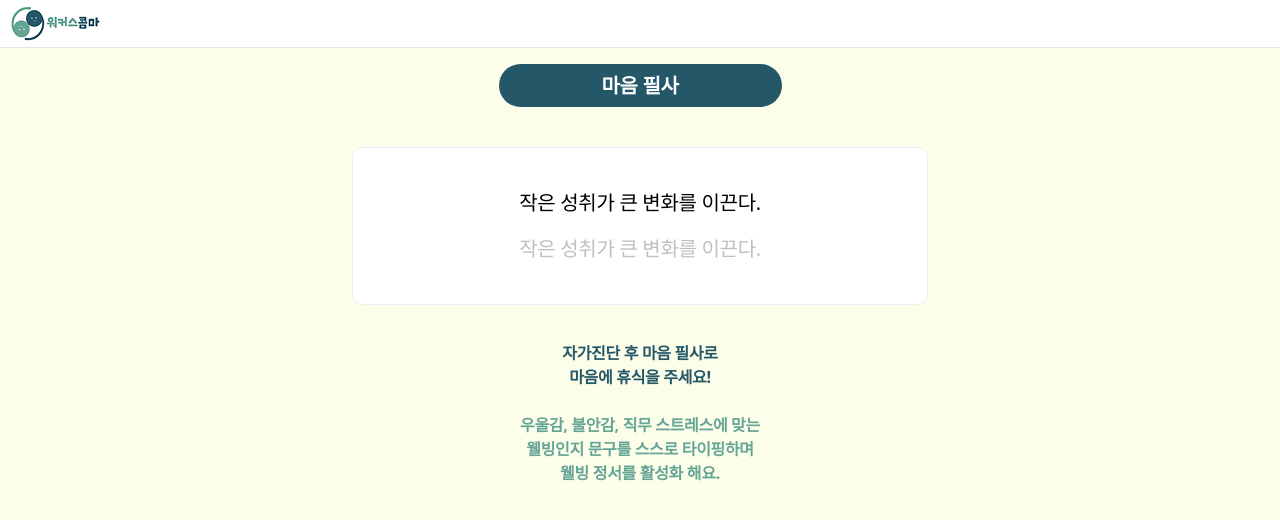
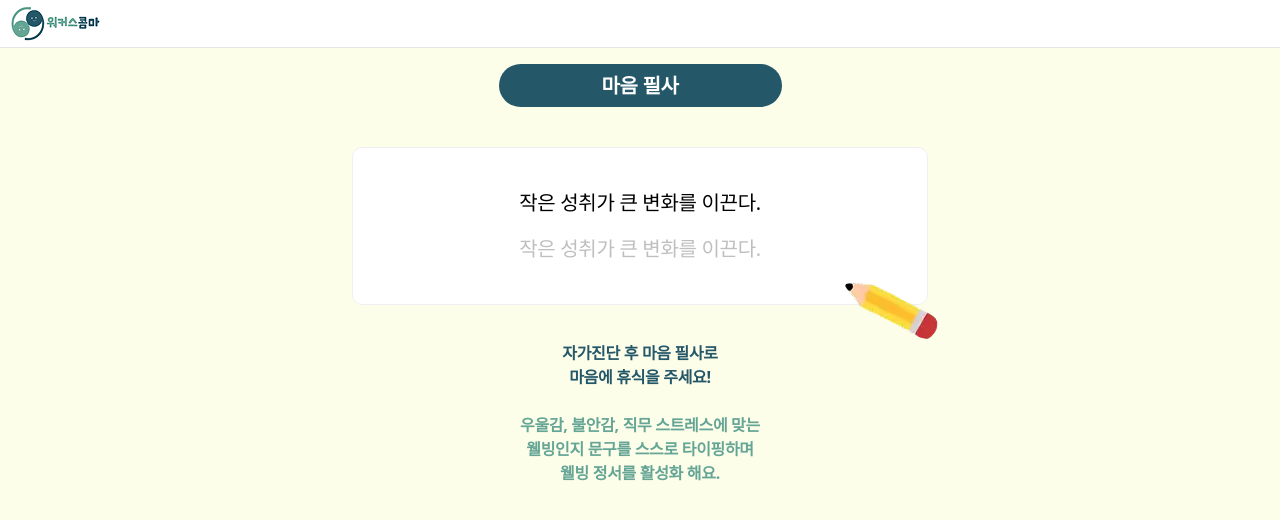
Before and after one commit to WorkersComma/workerscomma.github.io, a React (Vite) app: page /write in a window 1280 px wide. Shown: the top 520 px of the page. Built offline with nearby package versions, Linux system fonts and the light colour scheme; a web font is replaced by a local one.

Commit message:
ui: 마음 필사 레이아웃 수정 및 연필 이미지 추가

```diff
--- a/src/features/write/WritePage.tsx
+++ b/src/features/write/WritePage.tsx
@@ -2,6 +2,8 @@ import { useState, type FC } from "react";
 import { Heading1 } from "../../shared/components/Heading1";
 import mainLogo from "./assets/main-logo.webp";
 import mainLogo2x from "./assets/main-logo@2x.webp";
+import pencil from "./assets/pencil.webp";
+import pencil2x from "./assets/pencil@2x.webp";
 
 const SENTENCE = "작은 성취가 큰 변화를 이끈다.";
 
@@ -15,11 +17,11 @@ export const WritePage: FC = () => {
 
   if (isCorrect) {
     return (
-      <div className="p-4 flex flex-col items-center">
+      <div className="p-4 flex flex-col items-center min-h-[inherit]">
         <Heading1>마음 필사</Heading1>
 
-        <div className="max-w-xl mt-9 flex flex-col items-center gap-8">
-          <p className="font-medium text-[#65A595] text-[1.25rem] text-center">
+        <div className="max-w-xl flex flex-col justify-center items-center gap-8 flex-1">
+          <p className="max-w-xs font-medium text-[#65A595] text-[1.25rem] text-center">
             {SENTENCE}
           </p>
 
@@ -46,7 +48,7 @@ export const WritePage: FC = () => {
     <div className="p-4 flex flex-col items-center">
       <Heading1>마음 필사</Heading1>
 
-      <div className="max-w-xl mt-10 px-5 py-10 w-full flex flex-col items-center bg-white border border-[#EEF0F3] rounded-[10px]">
+      <div className="relative max-w-xl mt-10 px-5 py-10 w-full flex flex-col items-center bg-white border border-[#EEF0F3] rounded-[10px]">
         <p className="font-medium text-black text-[1.25rem]">{SENTENCE}</p>
 
         <div className="relative mt-4">
@@ -64,6 +66,13 @@ export const WritePage: FC = () => {
             onChange={(e) => setValue(e.target.value ?? "")}
           />
         </div>
+
+        <img
+          className="absolute -bottom-[90px] -right-[20px]"
+          src={pencil}
+          srcSet={`${pencil2x} 2x`}
+          alt="연필"
+        />
       </div>
 
       <p className="mt-9 text-center font-semibold">
```
Also changed, not shown: src/features/write/assets/pencil.webp (added), src/features/write/assets/pencil@2x.webp (added).
